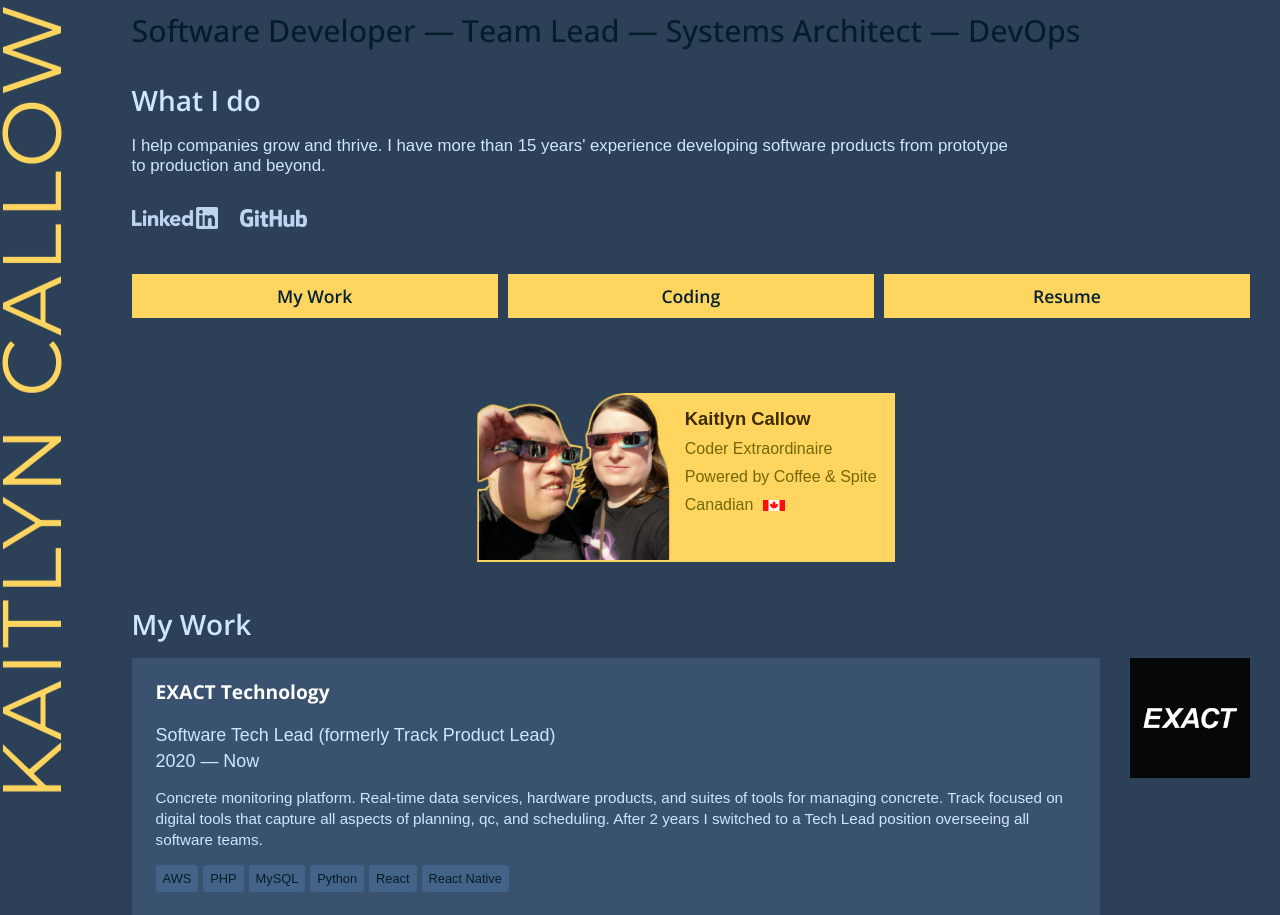
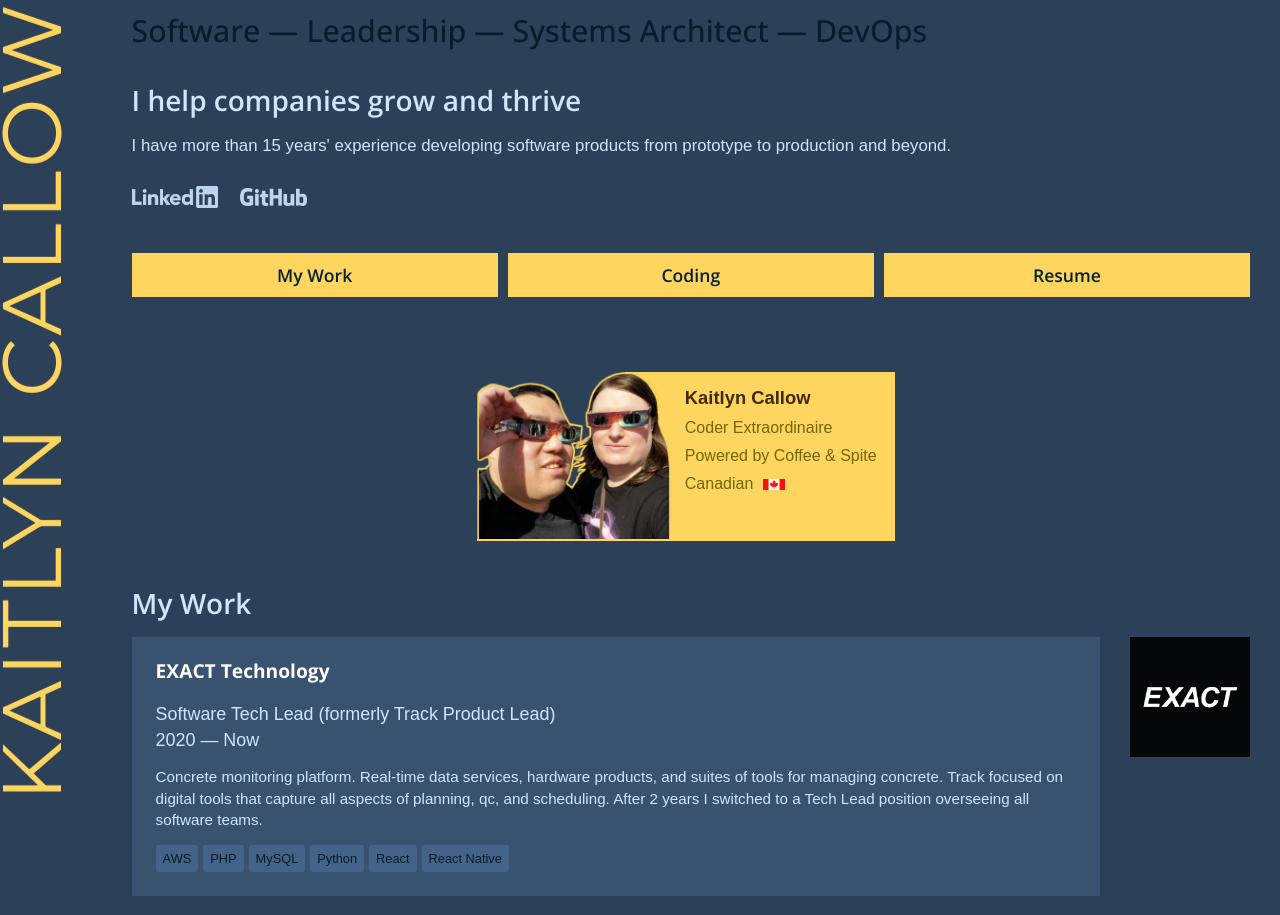
Before and after one commit to kales0/kales0.github.io, a PHP site: page /index.html in a window 1280 px wide. Shown: the top 915 px of the page. Run offline with PHP 8.4, Linux system fonts and the light colour scheme.

Commit message:
more direct language, added meta tags

```diff
--- a/index.html
+++ b/index.html
@@ -3,6 +3,7 @@
   <title>Kaitlyn Callow | Software</title>
   <meta charset="UTF-8">
   <meta name="viewport" content="width=device-width, initial-scale=1">
+  <meta name="description" content="Software, Leadership, Systems Architect, DevOps - 15+ years experience - I help companies grow and thrive.">
   <link rel="preconnect" href="https://fonts.googleapis.com">
   <link rel="preconnect" href="https://fonts.gstatic.com" crossorigin>
   <link href="https://fonts.googleapis.com/css2?family=Montserrat:ital,wght@0,100..900;1,100..900&family=Open+Sans:ital,wght@0,300..800;1,300..800&display=swap" rel="stylesheet">
@@ -572,12 +573,12 @@ p {
   <div class="main">
     <div class="title">
       <h1>Kaitlyn Callow</h1>
-      <h2>Software Developer — Team Lead — Systems Architect — DevOps</h2>
+      <h2>Software — Leadership — Systems Architect — DevOps</h2>
     </div>
 
     <div class="intro">
-      <h3>What I do</h3>
-      <p>I help companies grow and thrive.  I have more than 15 years' experience developing software products from prototype to production and beyond.</p>
+      <h3>I help companies grow and thrive</h3>
+      <p>I have more than 15 years' experience developing software products from prototype to production and beyond.</p>
       <div class="socials">
         <a href="https://www.linkedin.com/in/kaitlyncallow" class="linkedin"><img alt="LinkedIn" src="assets/LI-Logo-light.png" /></a>
         <a href="https://github.com/kales0" class="github"><img alt="GitHub" src="assets/GitHub_Logo-light.png" /></a>
```
Also changed, not shown: src/index.php (+4 -3 lines).
